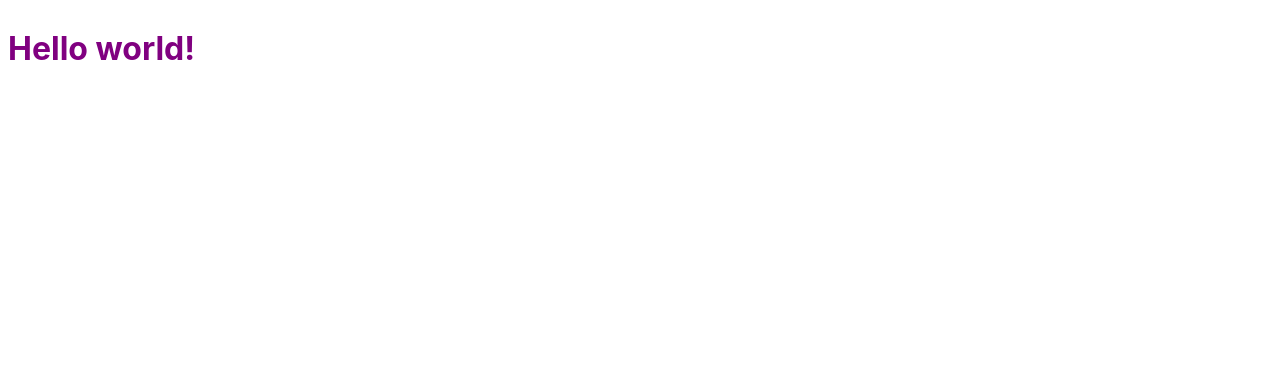
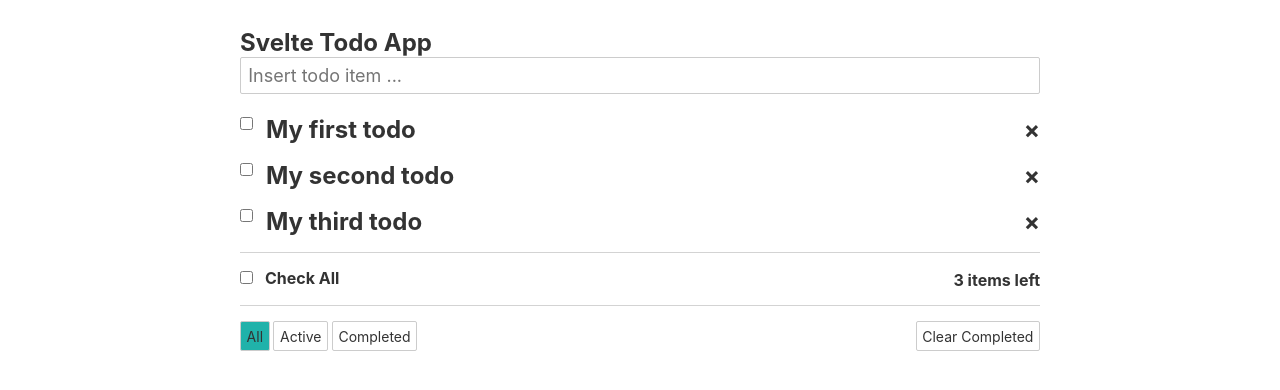
Before and after one commit to hamzanadeveloper/svelte-todo, a Svelte app in the folder svelte-todo/: page / in a window 1280 px wide. Shown: the top 390 px of the page. Built offline with nearby package versions, Linux system fonts and the light colour scheme.

Commit message:
Added some styling to the todo item and added the components to the todo.svelte file

```diff
--- a/svelte-todo/src/App.svelte
+++ b/svelte-todo/src/App.svelte
@@ -1,11 +1,4 @@
 <script>
-	export let name;
+    import Todos from './Todos.svelte'
 </script>
-
-<style>
-	h1 {
-		color: purple;
-	}
-</style>
-
-<h1>Hello {name}!</h1>
+<Todos />
--- a/svelte-todo/src/TodoItem.svelte
+++ b/svelte-todo/src/TodoItem.svelte
@@ -26,3 +26,32 @@
         });
     }
 </script>
+
+<style>
+    .todo-item {
+        margin-bottom: 15px;
+        display: flex;
+        align-items: center;
+        justify-content: space-between;
+        animation-duration: 0.3s;
+    }
+    .remove-item {
+        cursor: pointer;
+        margin-left: 15px;
+    }
+    .remove-item:hover {
+        color: lightseagreen;
+    }
+    .todo-item-left {
+        display: flex;
+        align-items: center;
+    }
+    .todo-item-label {
+        border: 1px solid white;
+        margin-left: 12px;
+    }
+    .completed {
+        text-decoration: line-through;
+        color: grey;
+    }
+</style>
```
